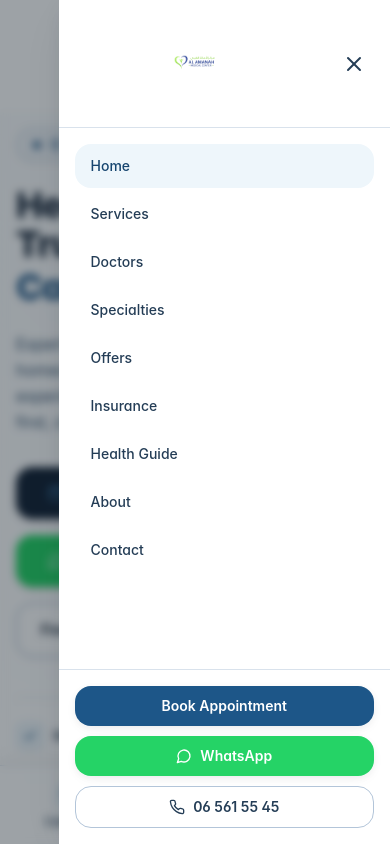
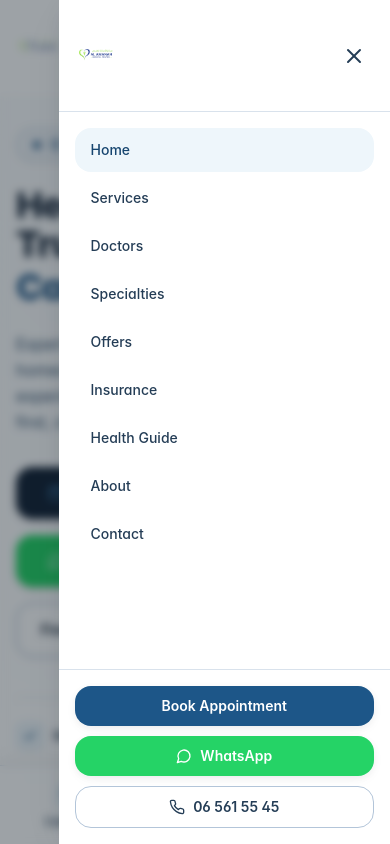
Before and after one commit to munasir-ctrl/al-amanah, a React (Vite) app: page / in a window 390 px wide. Both pictures are taken after a click on the button "Open menu". Shown: the top 844 px of the page. Built offline with nearby package versions, Linux system fonts and the light colour scheme; grey boxes are pictures that could not be loaded.

Commit message:
Update mobile and desktop header layout with proportional enterprise-grade logo scaling like NMC

```diff
--- a/src/components/Header.tsx
+++ b/src/components/Header.tsx
@@ -27,19 +27,19 @@ export function Header() {
   return (
     <>
       <header
-        className={`fixed top-0 left-0 right-0 z-50 transition-all duration-300 h-28 sm:h-32 md:h-40 flex items-center ${
+        className={`fixed top-0 left-0 right-0 z-50 transition-all duration-300 h-24 sm:h-28 md:h-36 flex items-center ${
           scrolled
             ? 'bg-white/90 backdrop-blur-lg shadow-soft border-b border-navy-100'
             : 'bg-white/95 backdrop-blur-md'
         }`}
       >
         <div className="max-w-7xl mx-auto px-4 sm:px-6 lg:px-8 w-full flex items-center justify-between">
-          {/* Logo - Sized precisely from 250px to 400px wide by 100px high */}
-          <Link to="/" className="flex items-center justify-center h-full my-auto overflow-visible py-1">
+          {/* Logo - Modeled after enterprise healthcare sites like NMC */}
+          <Link to="/" className="flex items-center h-full py-2 my-auto">
             <img
               src="/logo.png"
               alt={siteConfig.name || "Logo"}
-              className="w-[250px] sm:w-[350px] md:w-[400px] h-[80px] sm:h-[90px] md:h-[100px] object-contain"
+              className="h-full max-h-[70px] sm:max-h-[85px] md:max-h-[105px] w-auto object-contain"
             />
           </Link>
 
@@ -101,9 +101,9 @@ export function Header() {
         <div className="fixed inset-0 z-[60] lg:hidden">
           <div className="absolute inset-0 bg-navy-950/40 backdrop-blur-sm" onClick={() => setMobileOpen(false)} />
           <div className="absolute right-0 top-0 bottom-0 w-[85%] max-w-sm bg-white shadow-premium animate-slide-in flex flex-col">
-            <div className="flex items-center justify-between p-4 border-b border-navy-100 h-32">
-              <Link to="/" onClick={() => setMobileOpen(false)} className="flex items-center justify-center h-full">
-                <img src="/logo.png" alt="Logo" className="w-[240px] h-[75px] object-contain" />
+            <div className="flex items-center justify-between p-4 border-b border-navy-100 h-28">
+              <Link to="/" onClick={() => setMobileOpen(false)} className="flex items-center h-full py-2">
+                <img src="/logo.png" alt="Logo" className="h-full max-h-[70px] w-auto object-contain" />
               </Link>
               <button onClick={() => setMobileOpen(false)} className="p-2 rounded-xl text-navy-700 hover:bg-navy-50" aria-label="Close menu">
                 <X className="w-6 h-6" />
```
